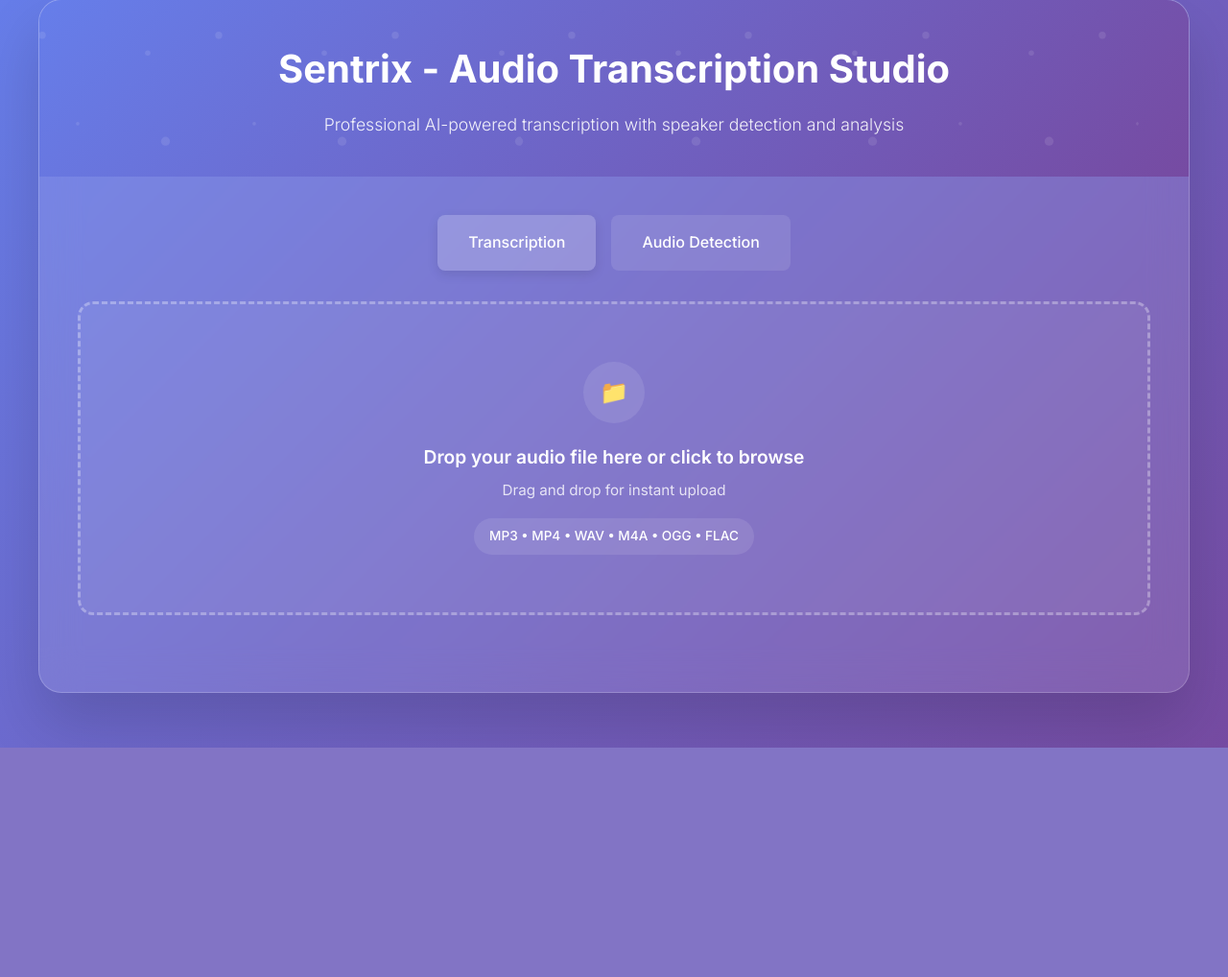
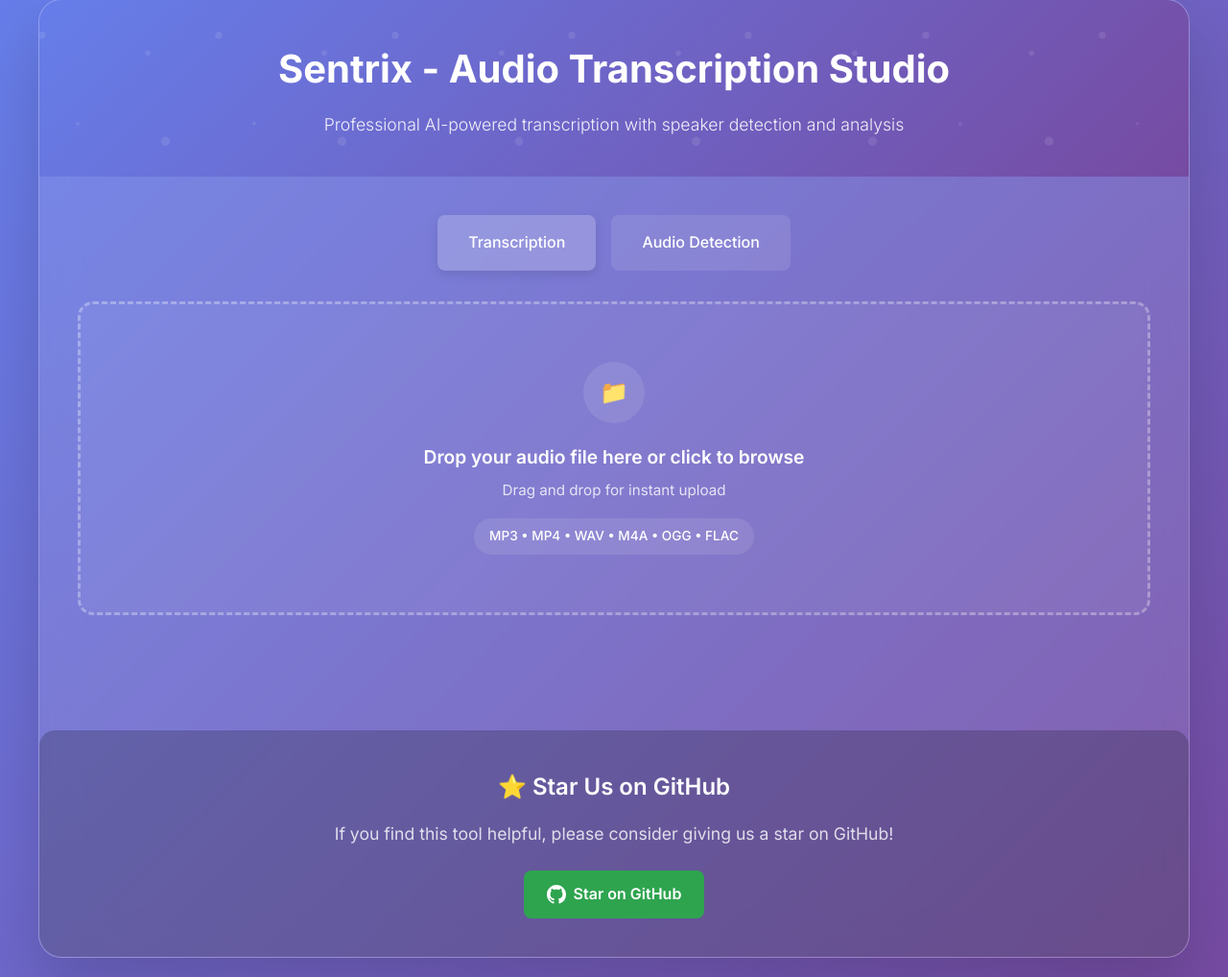
Before and after one commit to g4nesh/sentra, a Flask app: page / in a window 1280 px wide. Shown: the part 21-1039 px from the top of the page at 96% size. Before the commit the page ends 800 px from the top, so only its background shows below. Run offline with Flask 2, Linux system fonts and the light colour scheme.

Commit message:
Update index.html

```diff
--- a/templates/index.html
+++ b/templates/index.html
@@ -475,6 +475,52 @@
                 height: 150px;
             }
         }
+
+        .github-section {
+            text-align: center;
+            padding: 40px 20px;
+            margin-top: 40px;
+            background: rgba(0, 0, 0, 0.2);
+            border-radius: 16px;
+            color: white;
+        }
+
+        .github-section h2 {
+            font-size: 1.5rem;
+            margin-bottom: 16px;
+            font-weight: 600;
+        }
+
+        .github-section p {
+            opacity: 0.8;
+            margin-bottom: 24px;
+            font-size: 1.1rem;
+        }
+
+        .github-button {
+            display: inline-flex;
+            align-items: center;
+            gap: 8px;
+            background: #2ea44f;
+            color: white;
+            padding: 12px 24px;
+            border-radius: 8px;
+            text-decoration: none;
+            font-weight: 600;
+            transition: all 0.3s ease;
+        }
+
+        .github-button:hover {
+            background: #2c974b;
+            transform: translateY(-2px);
+            box-shadow: 0 4px 12px rgba(46, 164, 79, 0.2);
+        }
+
+        .github-button svg {
+            width: 20px;
+            height: 20px;
+            fill: currentColor;
+        }
     </style>
 </head>
 <body>
@@ -530,6 +576,17 @@
                     </ul>
                 </div>
             </div>
+        </div>
+
+        <div class="github-section">
+            <h2>⭐ Star Us on GitHub</h2>
+            <p>If you find this tool helpful, please consider giving us a star on GitHub!</p>
+            <a href="https://github.com/g4nesh/sentrix" target="_blank" class="github-button">
+                <svg viewBox="0 0 16 16" width="16" height="16">
+                    <path d="M8 0C3.58 0 0 3.58 0 8c0 3.54 2.29 6.53 5.47 7.59.4.07.55-.17.55-.38 0-.19-.01-.82-.01-1.49-2.01.37-2.53-.49-2.69-.94-.09-.23-.48-.94-.82-1.13-.28-.15-.68-.52-.01-.53.63-.01 1.08.58 1.23.82.72 1.21 1.87.87 2.33.66.07-.52.28-.87.51-1.07-1.78-.2-3.64-.89-3.64-3.95 0-.87.31-1.59.82-2.15-.08-.2-.36-1.02.08-2.12 0 0 .67-.21 2.2.82.64-.18 1.32-.27 2-.27.68 0 1.36.09 2 .27 1.53-1.04 2.2-.82 2.2-.82.44 1.1.16 1.92.08 2.12.51.56.82 1.27.82 2.15 0 3.07-1.87 3.75-3.65 3.95.29.25.54.73.54 1.48 0 1.07-.01 1.93-.01 2.2 0 .21.15.46.55.38A8.013 8.013 0 0016 8c0-4.42-3.58-8-8-8z"></path>
+                </svg>
+                Star on GitHub
+            </a>
         </div>
     </div>
 
```
